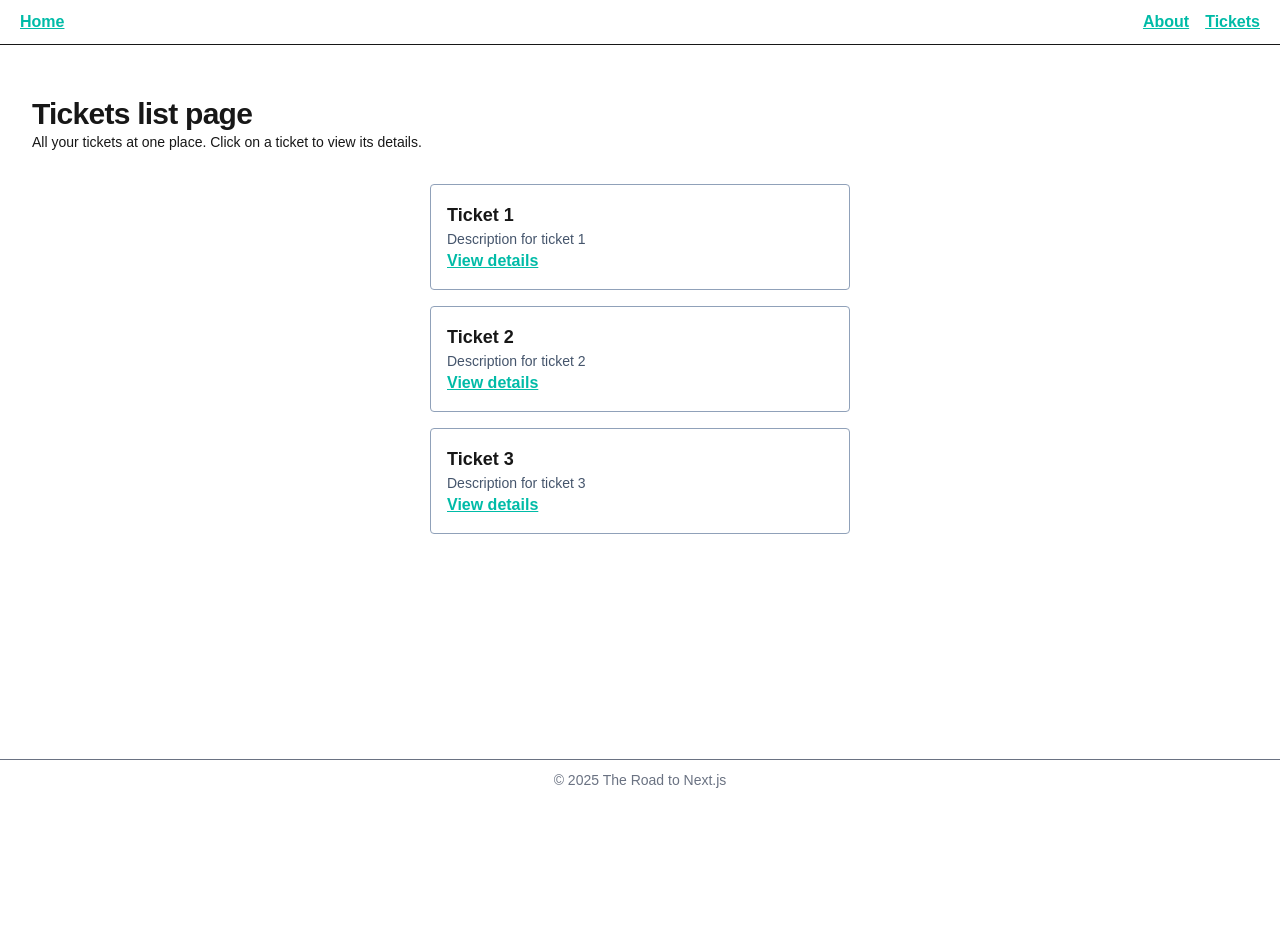
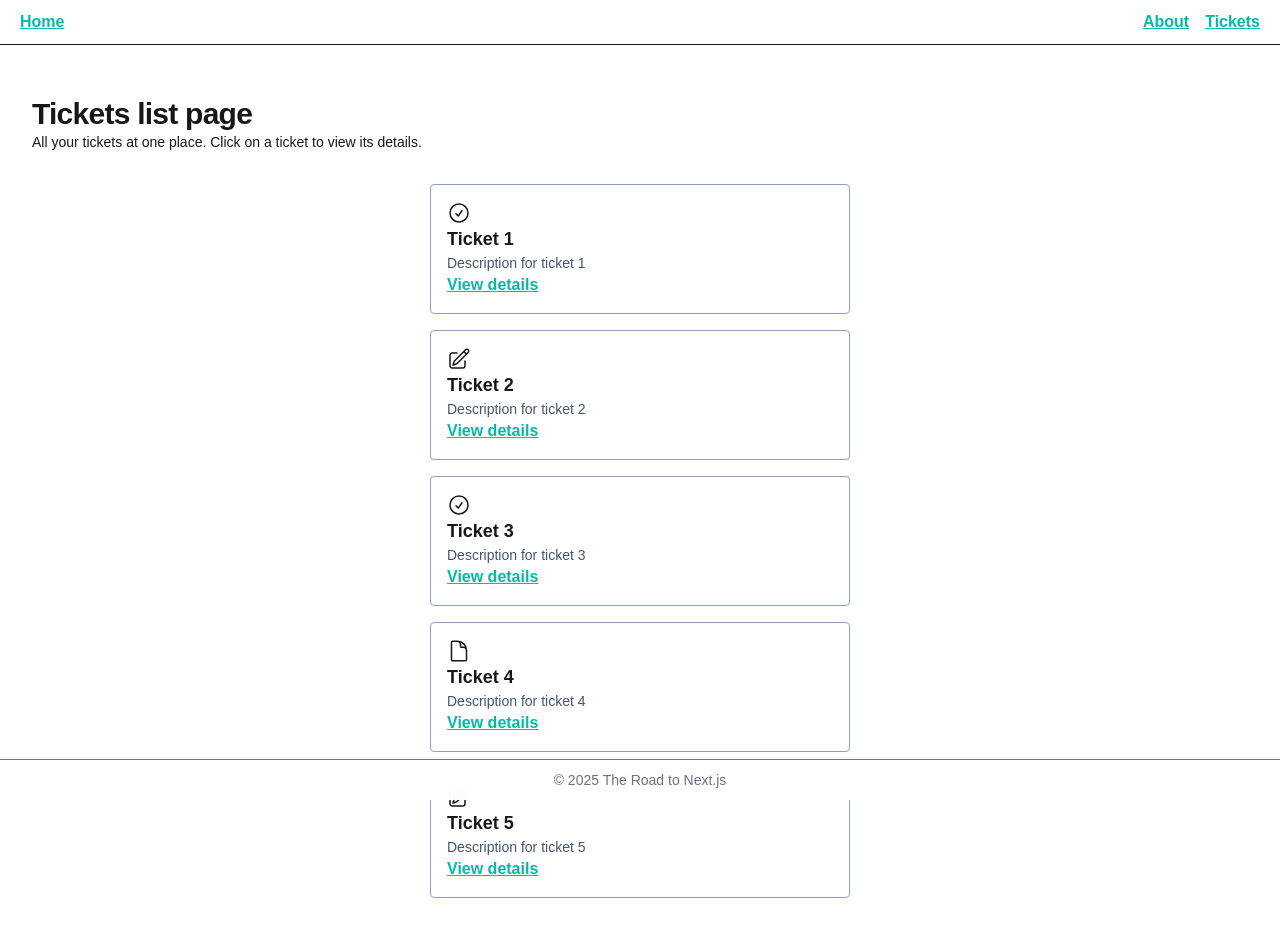
Before and after one commit to kathirr007/road-to-next, a Next.js app: page /tickets in a window 1280 px wide. Shown: the top 936 px of the page. Before the commit the page ends 800 px from the top, so only its background shows below. Built offline with nearby package versions, Linux system fonts and the light colour scheme.

Commit message:
updated styles and added icons for tickets list page

```diff
--- a/package.json
+++ b/package.json
@@ -20,7 +20,7 @@
   "devDependencies": {
     "@antfu/eslint-config": "^4.17.0",
     "@eslint-react/eslint-plugin": "^1.52.3",
-    "@tailwindcss/postcss": "^4",
+    "@tailwindcss/postcss": "^4.1.11",
     "@types/node": "^20",
     "@types/react": "^19",
     "@types/react-dom": "^19",
@@ -28,7 +28,7 @@
     "eslint-plugin-format": "^1.0.1",
     "eslint-plugin-react-hooks": "^5.2.0",
     "eslint-plugin-react-refresh": "^0.4.20",
-    "tailwindcss": "^4",
+    "tailwindcss": "^4.1.11",
     "typescript": "^5"
   }
 }
--- a/src/app/globals.css
+++ b/src/app/globals.css
@@ -12,6 +12,43 @@
   --font-mono: var(--font-geist-mono);
 }
 
+@theme {
+  --animate-slide-in-from-left: slide-in-from-left 0.3s ease-out;
+  --animate-fade-in-from-top: fade-in-from-top 0.3s ease-out;
+  --animate-fade-in-scale: fade-in-scale 0.3s ease-out;
+
+  @keyframes fade-in-scale {
+    0% {
+      opacity: 0;
+      transform: scale(0.95);
+    }
+    100% {
+      opacity: 1;
+      transform: scale(1);
+    }
+  }
+  @keyframes fade-in-from-top {
+    from {
+      opacity: 0;
+      transform: translateY(-16px);
+    }
+    to {
+      opacity: 1;
+      transform: translateY(0);
+    }
+  }
+  @keyframes slide-in-from-left {
+    from {
+      opacity: 0;
+      transform: translateX(-16px);
+    }
+    to {
+      opacity: 1;
+      transform: translateX(0);
+    }
+  }
+}
+
 @media (prefers-color-scheme: dark) {
   :root {
     --background: #0a0a0a;
--- a/src/app/tickets/[ticketId]/page.tsx
+++ b/src/app/tickets/[ticketId]/page.tsx
@@ -29,7 +29,7 @@ async function TicketDetails({ params }: TicketPageProps) {
   }
 
   return (
-    <div>
+    <div className="animate-slide-in-from-left">
       <Button>
         <Link href={ticketsPath()} className="underline text-teal-500 font-semibold">
           Back to tickets
--- a/src/app/tickets/page.tsx
+++ b/src/app/tickets/page.tsx
@@ -1,7 +1,14 @@
 import Link from 'next/link'
 import React from 'react'
+import { CheckIcon, DocumentIcon, PencilIcon } from '@/components/Icons'
 import { initialData } from '@/data'
 import { ticketDetailsPath } from '@/paths'
+
+const TICKET_ICONS = {
+  OPEN: <DocumentIcon />,
+  IN_PROGRESS: <PencilIcon />,
+  DONE: <CheckIcon />,
+}
 
 function ticketsPage() {
   return (
@@ -13,10 +20,13 @@ function ticketsPage() {
         </p>
       </div>
 
-      <div className="flex-1 flex flex-col items-center gap-y-4 animate-fade-from-top">
+      <div className="flex-1 flex flex-col items-center gap-y-4 animate-fade-in-from-top">
 
         { initialData.map(ticket => (
-          <div key={ticket.id} className="w-full max-w-[420px] p-4 border border-slate-400 rounded">
+          <div key={ticket.id} className="w-full max-w-[420px] p-4 border border-slate-400 rounded ">
+            <div>
+              {TICKET_ICONS[ticket.status] || '❓'}
+            </div>
             <h3 className="text-lg font-semibold truncate">{ticket.title}</h3>
 
             <p className="truncate text-sm text-slate-600">
--- /dev/null
+++ b/src/components/Icons.tsx
@@ -0,0 +1,23 @@
+export function CheckIcon() {
+  return (
+    <svg xmlns="http://www.w3.org/2000/svg" fill="none" viewBox="0 0 24 24" strokeWidth={1.5} stroke="currentColor" className="size-6">
+      <path strokeLinecap="round" strokeLinejoin="round" d="M9 12.75 11.25 15 15 9.75M21 12a9 9 0 1 1-18 0 9 9 0 0 1 18 0Z" />
+    </svg>
+  )
+}
+
+export function PencilIcon() {
+  return (
+    <svg xmlns="http://www.w3.org/2000/svg" fill="none" viewBox="0 0 24 24" strokeWidth={1.5} stroke="currentColor" className="size-6">
+      <path strokeLinecap="round" strokeLinejoin="round" d="m16.862 4.487 1.687-1.688a1.875 1.875 0 1 1 2.652 2.652L10.582 16.07a4.5 4.5 0 0 1-1.897 1.13L6 18l.8-2.685a4.5 4.5 0 0 1 1.13-1.897l8.932-8.931Zm0 0L19.5 7.125M18 14v4.75A2.25 2.25 0 0 1 15.75 21H5.25A2.25 2.25 0 0 1 3 18.75V8.25A2.25 2.25 0 0 1 5.25 6H10" />
+    </svg>
+  )
+}
+
+export function DocumentIcon() {
+  return (
+    <svg xmlns="http://www.w3.org/2000/svg" fill="none" viewBox="0 0 24 24" strokeWidth={1.5} stroke="currentColor" className="size-6">
+      <path strokeLinecap="round" strokeLinejoin="round" d="M19.5 14.25v-2.625a3.375 3.375 0 0 0-3.375-3.375h-1.5A1.125 1.125 0 0 1 13.5 7.125v-1.5a3.375 3.375 0 0 0-3.375-3.375H8.25m2.25 0H5.625c-.621 0-1.125.504-1.125 1.125v17.25c0 .621.504 1.125 1.125 1.125h12.75c.621 0 1.125-.504 1.125-1.125V11.25a9 9 0 0 0-9-9Z" />
+    </svg>
+  )
+}
--- a/src/data.ts
+++ b/src/data.ts
@@ -11,7 +11,7 @@ export const initialData: Ticket[] = [
     id: 2,
     title: 'Ticket 2',
     content: 'Description for ticket 2',
-    status: 'OPEN',
+    status: 'IN_PROGRESS',
   },
   {
     id: 3,
@@ -19,4 +19,16 @@ export const initialData: Ticket[] = [
     content: 'Description for ticket 3',
     status: 'DONE',
   },
+  {
+    id: 4,
+    title: 'Ticket 4',
+    content: 'Description for ticket 4',
+    status: 'OPEN',
+  },
+  {
+    id: 5,
+    title: 'Ticket 5',
+    content: 'Description for ticket 5',
+    status: 'IN_PROGRESS',
+  },
 ]
--- a/src/types.d.ts
+++ b/src/types.d.ts
@@ -1,6 +1,8 @@
+export type TicketStatus = 'OPEN' | 'IN_PROGRESS' | 'DONE'
+
 export interface Ticket {
   id: number
   title: string
   content: string
-  status: string
+  status: TicketStatus
 }
--- a/tailwind.config.ts
+++ /dev/null
@@ -1,34 +0,0 @@
-import type { Config } from 'tailwindcss'
-
-const config: Config = {
-  content: [
-    './src/pages/**/*.{js,ts,jsx,tsx,mdx}',
-    './src/components/**/*.{js,ts,jsx,tsx,mdx}',
-    './src/app/**/*.{js,ts,jsx,tsx,mdx}',
-    './src/features/**/*.{js,ts,jsx,tsx,mdx}',
-  ],
-  theme: {
-    extend: {
-      keyframes: {
-        'fade-from-top': {
-          from: { opacity: '0', transform: 'translateY(-16px)' },
-          to: { opacity: '1', transform: 'translateY(0)' },
-        },
-        'header-from-top': {
-          from: { transform: 'translateY(-100%)' },
-          to: { transform: 'translateY(0)' },
-        },
-        'sidebar-from-left': {
-          from: { transform: 'translateX(-100%)' },
-          to: { transform: 'translateX(0)' },
-        },
-      },
-      animation: {
-        'fade-from-top': 'fade-from-top 0.5s ease-out',
-        'header-from-top': 'header-from-top 0.5s ease-out',
-        'sidebar-from-left': 'sidebar-from-left 0.5s ease-out',
-      },
-    },
-  },
-}
-export default config
```
Also changed, not shown: 1 other file (tests, documents, lock files or other folders).
